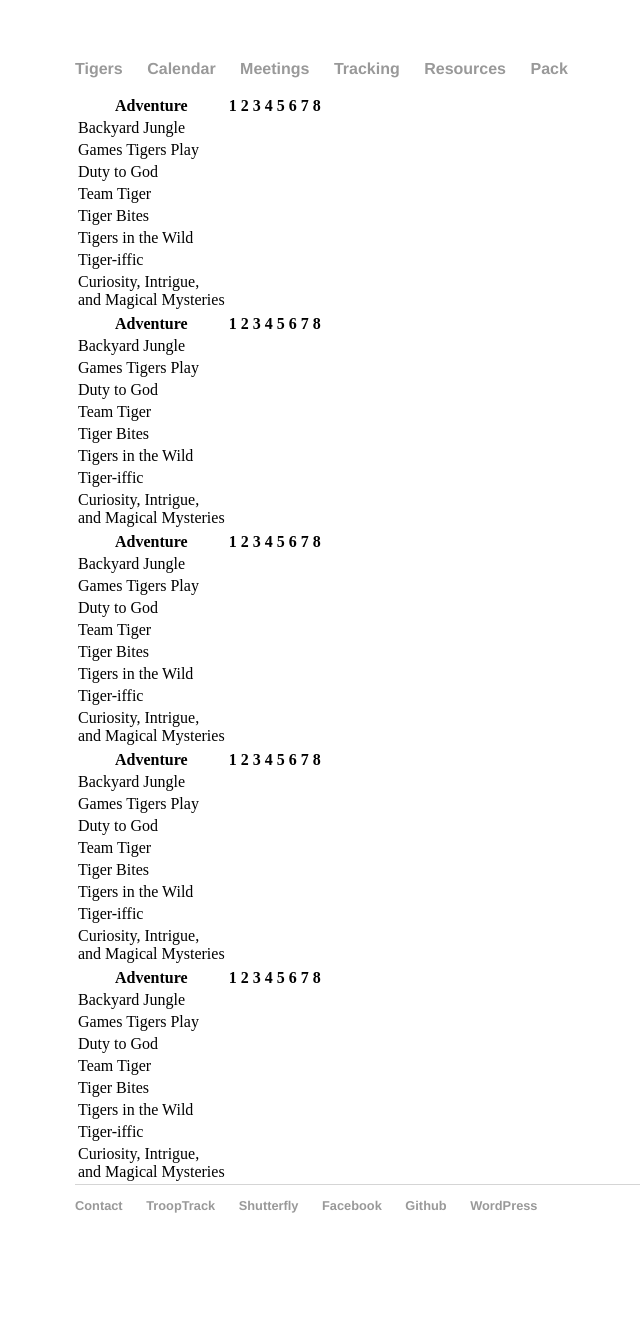
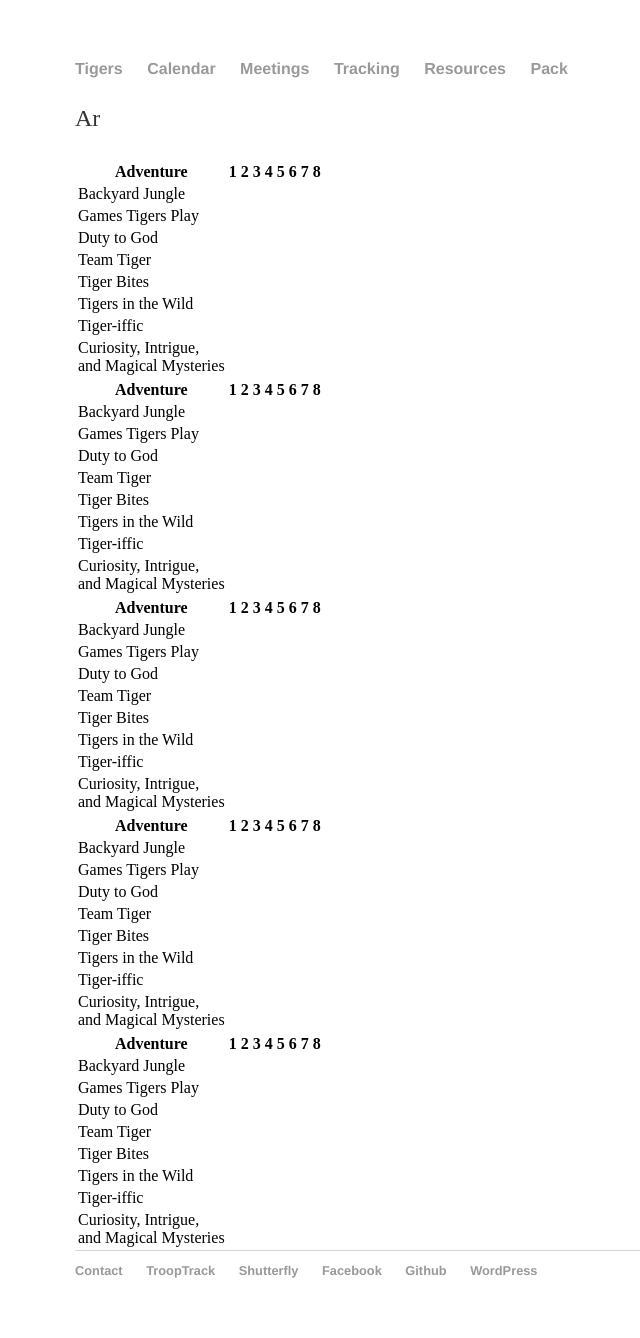
Before and after one commit to clare-pack818/clare-pack818.github.io, a Jekyll site: the page built from tigers/tracking/index.md, in a window 1280 px wide. Shown: the whole page, without its empty margins (117-757 px from the left). Built offline with Jekyll 4.4.1, drawn with Linux system fonts in a browser that asks for light colours; before the commit the page ends 1273 px from its top, so only the background shows below that.

Commit message:
Update index.md

```diff
--- a/tigers/tracking/index.md
+++ b/tigers/tracking/index.md
@@ -11,11 +11,11 @@ scouts:
 ---
 
 {% for item in page.scouts %}
-{{ name }}
+{{ item.name }}
 
 |Adventure | 1 | 2 | 3 | 4 | 5 | 6 | 7 | 8 |
 |-------|--------|---------|---------|---------|---------|---------|---------|---------|
-| Backyard Jungle | {{ name.bj1 }} | | | | | | | |
+| Backyard Jungle | {{ item.name.bj1 }} | | | | | | | |
 | Games Tigers Play | | | | | | | | |
 | Duty to God | | | | | | | | |
 | Team Tiger | | | | | | | | |
```
